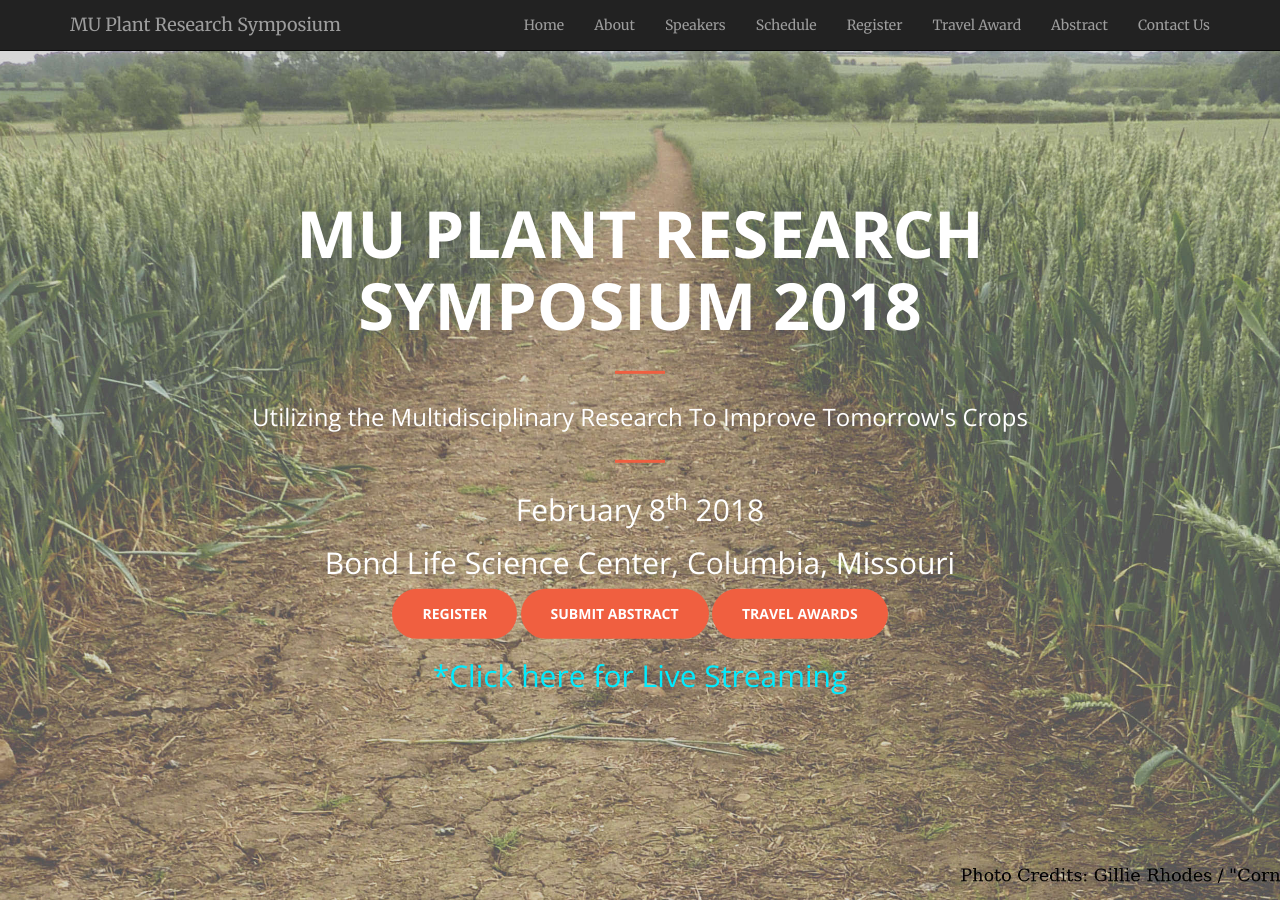
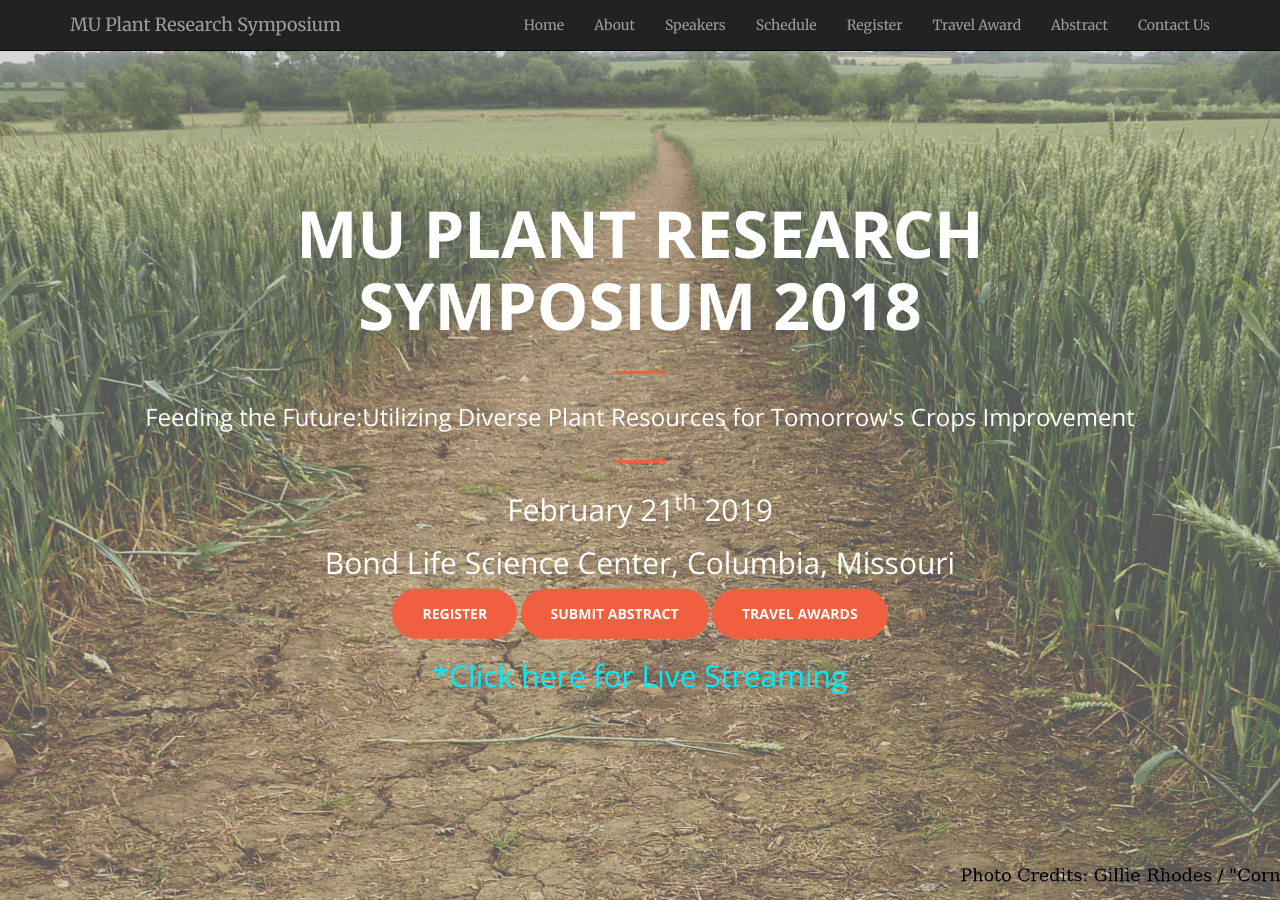
Before and after one commit to mupioneersymposium/mupioneersymposium.github.io, a Jekyll site: the page built from index.html, in a window 1280 px wide and 900 px high. Built offline with Jekyll 4.4.1, drawn with Linux system fonts in a browser that asks for light colours.

Commit message:
Update header.html
update on theme and date

```diff
--- a/_includes/header.html
+++ b/_includes/header.html
@@ -3,9 +3,9 @@
         <div class="header-content-inner">
             <h1>MU Plant Research Symposium 2018</h1>
             <hr>
-            <h3>Utilizing the Multidisciplinary Research To Improve Tomorrow's Crops</h3>
+            <h3>Feeding the Future:Utilizing Diverse Plant Resources for Tomorrow's Crops Improvement</h3>
             <hr>
-            <h2>February 8<sup>th</sup> 2018</h2>
+            <h2>February 21<sup>th</sup> 2019</h2>
             <h2>Bond Life Science Center, Columbia, Missouri</h2>
             <a target="_blank" href="register.html" class="btn btn-primary btn-xl page-scroll">Register</a>
             <a target="_blank" href="abstract.html" class="btn btn-primary btn-xl page-scroll">Submit Abstract</a>
```
